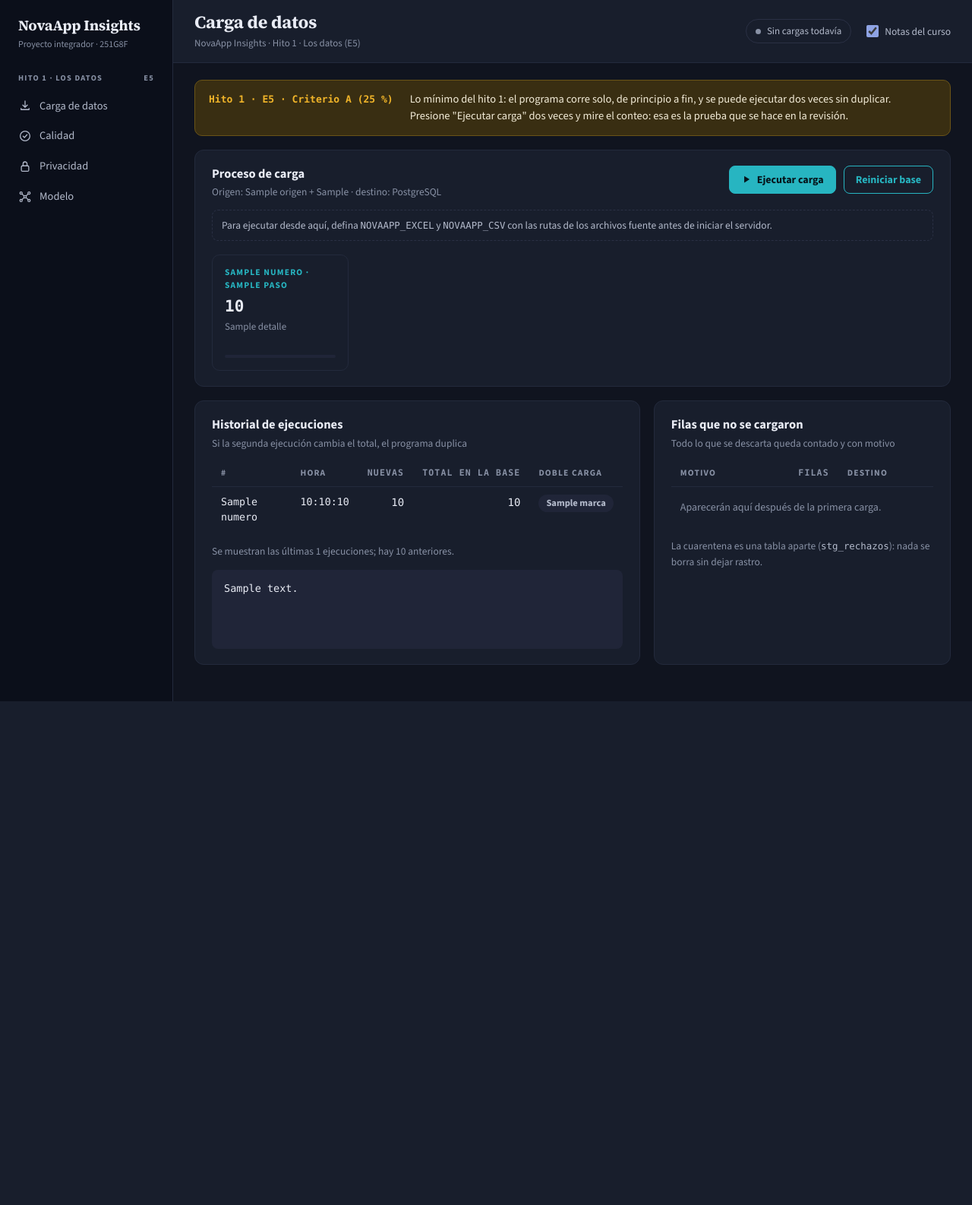
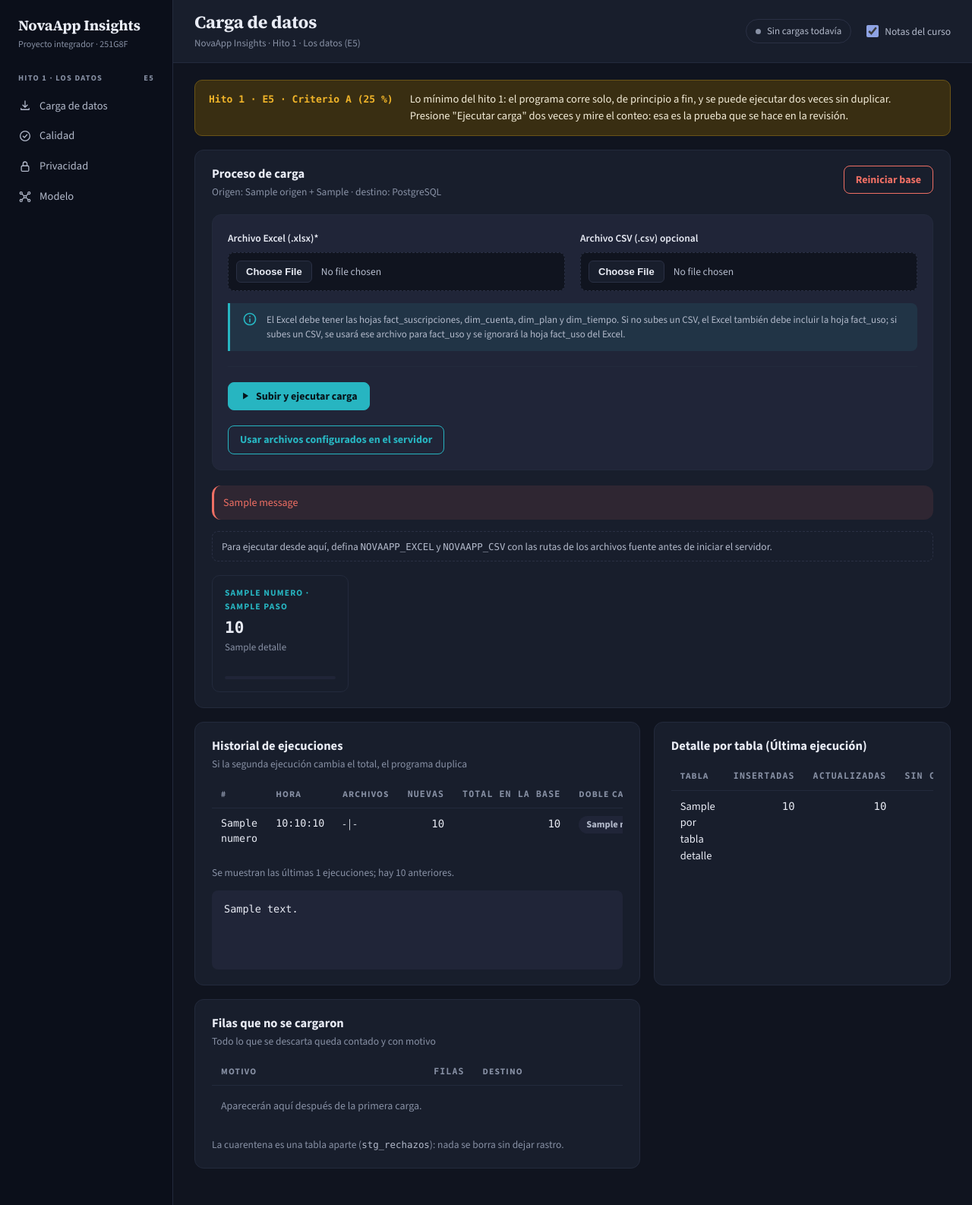
Before and after one commit to alexisunu/NovaApp-Insights, a Django app: template dashboard/templates/carga.html in a window 1280 px wide. Shown: the whole page at 76% size. Before the commit the page ends 923 px from the top, so only its background shows below. Run offline with Django 5.2, Linux system fonts and the light colour scheme; the template is opened without the code that fills it: most values are stand-ins (such as "Sample title", 1, 10 or a date in 2020); one stand-in notice (Sample message) is shown.

Commit message:
configuracion de la opcion desubir al software los archivos

```diff
--- a/dashboard/templates/carga.html
+++ b/dashboard/templates/carga.html
@@ -11,6 +11,129 @@
      Presione "Ejecutar carga" dos veces y mire el conteo: esa es la prueba que se hace en la revisión.</p>
 </aside>
 
+<style>
+  /* Mejoras visuales para el formulario de carga */
+  .zona-carga {
+    margin: 20px 0;
+    background: var(--superficie-2);
+    border: 1px solid var(--borde-suave);
+    border-radius: var(--radio);
+    padding: 20px;
+    display: flex;
+    flex-direction: column;
+    gap: 20px;
+  }
+
+  .origen-archivos {
+    display: grid;
+    grid-template-columns: repeat(auto-fit, minmax(280px, 1fr));
+    gap: 20px;
+  }
+
+  .campo-archivo {
+    display: flex;
+    flex-direction: column;
+    gap: 8px;
+  }
+
+  .campo-archivo label {
+    font-size: 13.5px;
+    font-weight: 600;
+    color: var(--texto);
+  }
+
+  .campo-archivo input[type="file"] {
+    font-family: var(--sans);
+    font-size: 13.5px;
+    color: var(--texto-2);
+    background: var(--fondo);
+    border: 1px dashed var(--borde);
+    border-radius: 8px;
+    padding: 10px;
+    cursor: pointer;
+    width: 100%;
+    transition: border-color 0.2s, background 0.2s;
+  }
+
+  .campo-archivo input[type="file"]::file-selector-button {
+    background: var(--superficie);
+    border: 1px solid var(--borde);
+    border-radius: 6px;
+    color: var(--texto);
+    padding: 6px 12px;
+    margin-right: 12px;
+    cursor: pointer;
+    font-size: 13px;
+    font-weight: 600;
+    transition: background 0.2s;
+  }
+
+  .campo-archivo input[type="file"]::file-selector-button:hover {
+    background: var(--borde-suave);
+  }
+
+  .campo-archivo input[type="file"]:hover {
+    border-color: var(--teal-claro);
+    background: rgba(39, 181, 193, 0.03);
+  }
+
+  .campo-archivo input[type="file"]:focus-visible {
+    outline: 2px solid var(--teal-claro);
+    outline-offset: 2px;
+  }
+
+  .bloque-informativo {
+    display: flex;
+    align-items: flex-start;
+    gap: 12px;
+    background: rgba(39, 181, 193, 0.1);
+    border-left: 3px solid var(--teal-claro);
+    padding: 12px 16px;
+    border-radius: 0 8px 8px 0;
+    font-size: 13px;
+    color: var(--texto-2);
+    line-height: 1.5;
+    margin-top: 16px;
+  }
+
+  .bloque-informativo svg {
+    flex-shrink: 0;
+    width: 20px;
+    height: 20px;
+    fill: var(--teal-claro);
+    margin-top: -1px;
+  }
+
+  .bloque-informativo p {
+    margin: 0;
+  }
+
+  .acciones-carga {
+    display: flex;
+    flex-wrap: wrap;
+    gap: 12px;
+    align-items: center;
+    border-top: 1px solid var(--borde-suave);
+    padding-top: 20px;
+    margin-top: 20px;
+  }
+
+  .acciones-carga form {
+    margin: 0;
+  }
+
+  /* Distinguir el botón de peligro */
+  .boton-peligro {
+    background: transparent;
+    border-color: var(--coral);
+    color: var(--coral);
+  }
+
+  .boton-peligro:hover {
+    background: rgba(239, 111, 100, 0.1);
+  }
+</style>
+
 <section class="tarjeta" id="proceso"
          data-url-ejecutar="{% url 'dashboard:ejecutar_carga' %}"
          data-url-reiniciar="{% url 'dashboard:reiniciar_base' %}">
@@ -20,13 +143,54 @@
       <p class="sub">Origen: {{ origen }} + {{ origen_csv }} · destino: PostgreSQL</p>
     </div>
     <div class="acciones">
-      <button type="button" class="boton primario" id="btn-ejecutar">
-        <svg viewBox="0 0 24 24" aria-hidden="true"><path d="M7 4.5v15l12-7.5z"/></svg>
-        <span>Ejecutar carga</span>
-      </button>
-      <button type="button" class="boton" id="btn-reiniciar">Reiniciar base</button>
+      <button type="button" class="boton boton-peligro" id="btn-reiniciar">Reiniciar base</button>
     </div>
   </div>
+
+  <div class="zona-carga">
+    <form id="form-carga" method="POST" action="{% url 'dashboard:ejecutar_carga' %}" enctype="multipart/form-data">
+      {% csrf_token %}
+
+      <div class="origen-archivos">
+        <div class="campo-archivo">
+          <label for="archivo_excel">Archivo Excel (.xlsx)*</label>
+          <input type="file" id="archivo_excel" name="archivo_excel" accept=".xlsx" required>
+        </div>
+        <div class="campo-archivo">
+          <label for="archivo_csv">Archivo CSV (.csv) opcional</label>
+          <input type="file" id="archivo_csv" name="archivo_csv" accept=".csv">
+        </div>
+      </div>
+
+      <div class="bloque-informativo">
+        <svg viewBox="0 0 24 24"><path d="M11 7h2v2h-2zm0 4h2v6h-2zm1-9C6.48 2 2 6.48 2 12s4.48 10 10 10 10-4.48 10-10S17.52 2 12 2zm0 18c-4.41 0-8-3.59-8-8s3.59-8 8-8 8 3.59 8 8-3.59 8-8 8z"/></svg>
+        <p>El Excel debe tener las hojas fact_suscripciones, dim_cuenta, dim_plan y dim_tiempo. Si no subes un CSV, el Excel también debe incluir la hoja fact_uso; si subes un CSV, se usará ese archivo para fact_uso y se ignorará la hoja fact_uso del Excel.</p>
+      </div>
+
+      <div class="acciones-carga">
+        <button type="submit" class="boton primario" id="btn-subir">
+          <svg viewBox="0 0 24 24" aria-hidden="true"><path d="M7 4.5v15l12-7.5z"/></svg>
+          <span>Subir y ejecutar carga</span>
+        </button>
+      </div>
+    </form>
+
+    <form id="form-carga-servidor" method="POST" action="{% url 'dashboard:ejecutar_carga' %}">
+      {% csrf_token %}
+      <input type="hidden" name="usar_servidor" value="1">
+      <button type="submit" class="boton" id="btn-ejecutar-servidor">
+        <span>Usar archivos configurados en el servidor</span>
+      </button>
+    </form>
+  </div>
+
+  {% if messages %}
+    <div class="mensajes">
+      {% for message in messages %}
+        <div class="mensaje {{ message.tags }}" style="padding: 12px; margin-bottom: 15px; border-radius: var(--radio); font-size: 14px; background: rgba(239, 111, 100, 0.1); color: var(--coral); border-left: 3px solid var(--coral);">{{ message }}</div>
+      {% endfor %}
+    </div>
+  {% endif %}
 
   {% if not rutas_configuradas %}
     <p class="aviso">Para ejecutar desde aquí, defina <code>NOVAAPP_EXCEL</code> y <code>NOVAAPP_CSV</code>
@@ -56,6 +220,7 @@
           <tr>
             <th>#</th>
             <th>Hora</th>
+            <th>Archivos</th>
             <th class="num">Nuevas</th>
             <th class="num">Total en la base</th>
             <th>Doble carga</th>
@@ -66,6 +231,7 @@
             <tr>
               <td class="mono">{{ fila.numero }}</td>
               <td class="mono" title="{{ fila.hora|date:'d/m/Y' }}">{{ fila.hora|date:"H:i:s" }}</td>
+              <td>{{ fila.ejecucion.archivo_excel|default:"-" }} | {{ fila.ejecucion.archivo_csv|default:"-" }}</td>
               <td class="num">{{ fila.nuevas|miles }}</td>
               <td class="num">{{ fila.total|miles }}</td>
               <td><span class="etiqueta {{ fila.color }}">{{ fila.marca }}</span></td>
@@ -85,6 +251,28 @@
 {% endfor %}{% empty %}<span class="orden">$ python manage.py ejecutar_etl</span>
 <span class="tenue">(esperando…)</span>
 {% endfor %}</pre>
+  </section>
+
+
+  <section class="tarjeta">
+    <h2>Detalle por tabla (Última ejecución)</h2>
+    <div class="tabla-envoltura">
+      <table class="tabla">
+        <thead>
+          <tr><th>Tabla</th><th class="num">Insertadas</th><th class="num">Actualizadas</th><th class="num">Sin cambio</th></tr>
+        </thead>
+        <tbody>
+          {% for t in por_tabla_detalles %}
+          <tr>
+            <td>{{ t.nombre }}</td>
+            <td class="num">{{ t.insertadas|miles }}</td>
+            <td class="num">{{ t.actualizadas|miles }}</td>
+            <td class="num">{{ t.sin_cambio|miles }}</td>
+          </tr>
+          {% endfor %}
+        </tbody>
+      </table>
+    </div>
   </section>
 
   <section class="tarjeta">
```
Also changed, not shown: dashboard/tests_vistas.py (+130 -7 lines), dashboard/views.py (+108 -27 lines).
